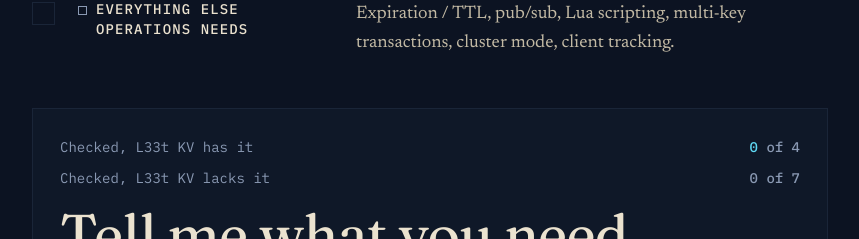
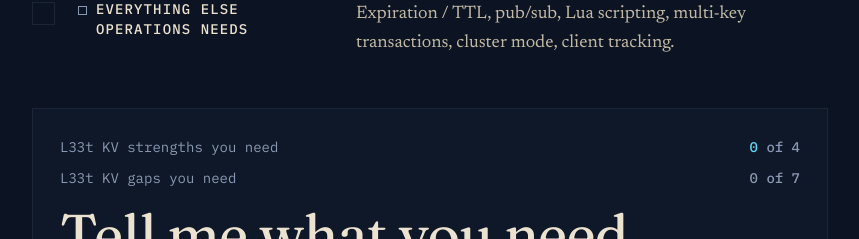
Before and after one commit to AureliusNguyen/L33t, a Next.js app: page / in a window 1280 px wide. Shown: the part 9890-10129 px from the top of the page, without its empty margins (210-1069 px from the left). Built offline with nearby package versions, Linux system fonts and the light colour scheme.

Commit message:
clear counter labels

```diff
--- a/components/InteractiveTradeoffs.tsx
+++ b/components/InteractiveTradeoffs.tsx
@@ -326,7 +326,7 @@
               className="small mono"
               style={{ color: "var(--color-ink-muted)" }}
             >
-              Checked, L33t KV has it
+              L33t KV strengths you need
             </span>
             <span
               className="mono-data tabular-nums"
@@ -344,7 +344,7 @@
               className="small mono"
               style={{ color: "var(--color-ink-muted)" }}
             >
-              Checked, L33t KV lacks it
+              L33t KV gaps you need
             </span>
             <span
               className="mono-data tabular-nums"
```
